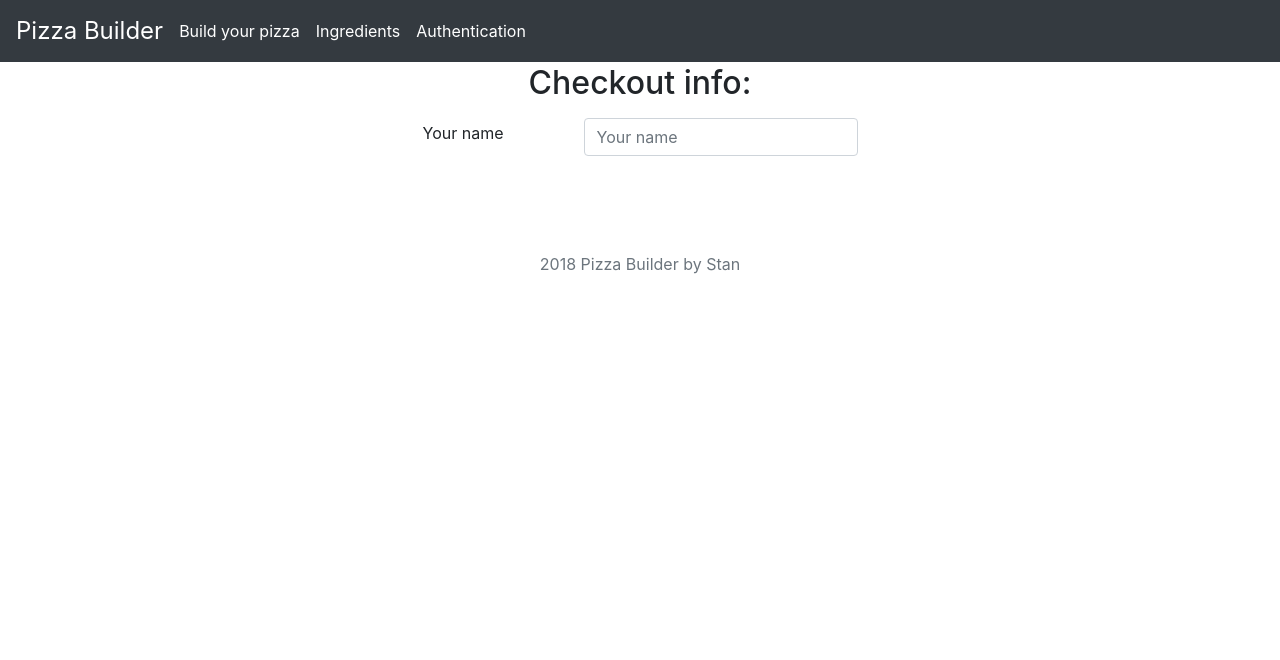
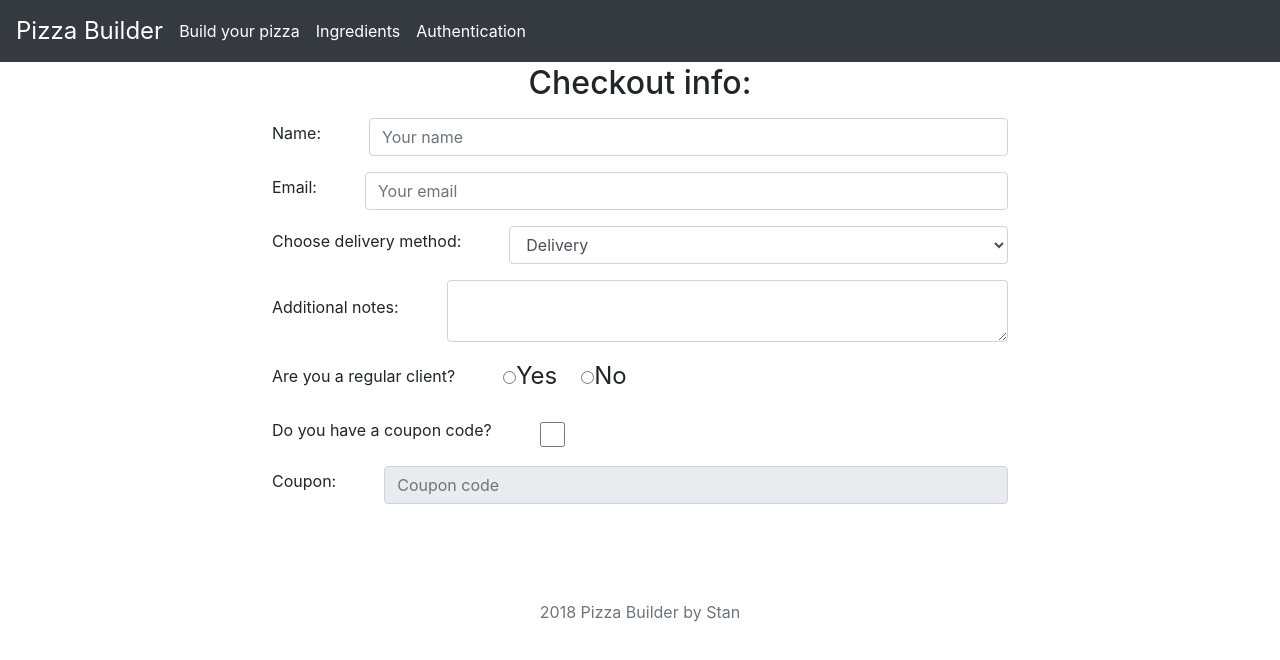
Before and after one commit to auroraworld/pizza-maker, a React (Create React App) app: page /checkout in a window 1280 px wide. Shown: the top 660 px of the page. Built offline with nearby package versions, Linux system fonts and the light colour scheme.

Commit message:
ORdering form

```diff
--- a/src/App.css
+++ b/src/App.css
@@ -238,17 +238,41 @@ form.checkoutForm > div.form-group
   align-items:center;
   -webkit-justify-content:center;
   justify-content: center;
-}
-
-form.checkoutForm > div.form-group > label
-{
-  margin-right:5em;
+  margin:1em 2em;
 }
 
 form.checkoutForm > div.form-group > div
 {
+  -webkit-flex:1 1 auto;
+  flex:1 1 auto;
   -webkit-display:flex;
   display:flex;
   -webkit-align-items:center;
   align-items:center;
 }
+
+form.checkoutForm > div.form-group > div > label
+{
+  margin-right:3em;
+  -webkit-flex:0 0 auto;
+  flex:0 0 auto;
+}
+
+form.checkoutForm > div.form-group > div > div.radioContainer
+{
+  font-size:1.5em;
+  text-align:left;
+  -webkit-flex:1 1 auto;
+  flex:1 1 auto;
+}
+
+form.checkoutForm > div.form-group > div > div.radioContainer > label
+{
+  margin-right:1em;
+}
+
+form.checkoutForm > div.form-group > div > input[type='checkbox']
+{
+  max-width:25px;
+  max-height:25px;
+}
--- a/src/Ordering/CheckoutPage.js
+++ b/src/Ordering/CheckoutPage.js
@@ -16,18 +16,115 @@ class CheckoutPage extends Component
             placeholder:'Your name',
           },
           value: '',
-          label: 'Your name',
+          label: 'Name:',
         },
-        // email:{},
-        // regularClient:{},
-        // hasCoupon:{},
-        // couponCode:{},
-        // deliveryOption:{},
-        // additionalNotes:{},
+        email:{
+          elementType:'input',
+          elementConfig:{
+            type: 'email',
+            placeholder: 'Your email',
+          },
+          value: '',
+          label: 'Email: ',
+        },
+        deliveryOption:{
+          elementType: 'select',
+          elementConfig:{
+            options: [
+              {value:'delivered', displayValue: 'Delivery'},
+              {value:'pickedup', displayValue: 'Local pickup'}
+            ],
+          },
+          value: '',
+          label: 'Choose delivery method: ',
+        },
+        additionalNotes:{
+          elementType:'textarea',
+          value:'',
+          label:'Additional notes: ',
+        },
+        regularClient:{
+          elementType:'radio',
+          elementConfig:{
+            options:[
+              {value:'yes', displayValue: 'Yes', selected: true},
+              {value:'no', displayValue: 'No'},
+            ],
+            name:'regular',
+          },
+          label: 'Are you a regular client?',
+          value: '',
+        },
+        hasCoupon:{
+          elementType:'checkbox',
+          elementConfig:{
+            type: "checkbox",
+            checked: false,
+          },
+          value:false,
+          label:'Do you have a coupon code?',
+          specificHandler: this.checkedCoupon,
+        },
+        couponCode:{
+          elementType: 'input',
+          elementConfig:{
+            type: 'text',
+            placeholder: 'Coupon code',
+            disabled: true,
+          },
+          value: '',
+          label:'Coupon: ',
+        }
       },
       loading: false,
     };
   }
+
+  //Generally, this can be used for all input types
+  generalInputModifier = (event, identifier) =>
+  {
+    //Original value of order form - get it now
+    //and clone it (not just reference copying)
+    //Don't directly modify it -> recall that we should use setState instead
+    const originalOrderForm = {...this.state.orderForm};
+
+    //Create a copy of that part of the object that we need.
+    const newModification = {...originalOrderForm[identifier]};
+
+    //Assign the value - why we're here
+    newModification.value = event.target.value;
+
+    //And now to set the only thing that we changed.
+    originalOrderForm[identifier] = newModification;
+
+    //Finally, set the state
+    this.setState({orderForm: originalOrderForm});
+  }
+
+  //Checked box for coupon
+  //So we toggle
+  checkedCoupon = () => {
+
+    //The whole variable since we're using a nested object!
+    const modifiedState = {...this.state.orderForm};
+
+    //The one we need
+    const newValuesCheckbox = {...modifiedState['hasCoupon']};
+
+    //and the coupon code
+    const newValuesCoupon = {...modifiedState['couponCode']};
+
+    //Not, modification time
+    newValuesCoupon.elementConfig.disabled = newValuesCheckbox.elementConfig.checked;
+    newValuesCheckbox.elementConfig.checked = !newValuesCheckbox.elementConfig.checked;
+    newValuesCoupon.value = '';
+
+    modifiedState['hasCoupon'] = newValuesCheckbox;
+    modifiedState['couponCode'] = newValuesCoupon;
+
+    this.setState({orderForm: modifiedState});
+  }
+
 
   //The render method
   render(){
@@ -44,16 +141,17 @@ class CheckoutPage extends Component
     });
 
 
+    //Note: prepare the event handler -> it takesthe event and the id of the element
     let form = (
       <form className="checkoutForm">
         {
           formArray.map(element => {
             return(
               <div className="form-group">
-                <label>{element.details.label}</label>
                 <Input
                   type={element.details.elementType}
-                  {...element}
+                  {...element.details}
+                  changed={(event) => {this.generalInputModifier(event, element.id)}}
                 />
               </div>
             );
--- a/src/Special/Input.js
+++ b/src/Special/Input.js
@@ -26,13 +26,12 @@ const input = (props) => {
     //Radio buton - name="someName" when they belong to the same category
     case('input'):
     case('checkbox'):
-    case('radio'):
       inputElement =
       <input
         className="form-control"
-        {...props.details.elementConfig}
-        value={props.details.value}
-        onChange={props.details.changed}
+        {...props.elementConfig}
+        value={props.value}
+        onChange={props.specificHandler || props.changed}
       />
       ;
     break;
@@ -63,6 +62,20 @@ const input = (props) => {
         </select>
       ;
     break;
+    case('radio'):
+      inputElement =
+        <div className="radioContainer">
+        {
+          props.elementConfig.options.map(anOption => (
+              <>
+              <input type="radio" name={props.elementConfig.name} value={anOption.value} onChange={props.changed}/>
+              <label>{anOption.displayValue}</label>
+              </>
+          ))
+        }
+        </div>
+      ;
+    break;
     default:
       inputElement =
       <input
```
